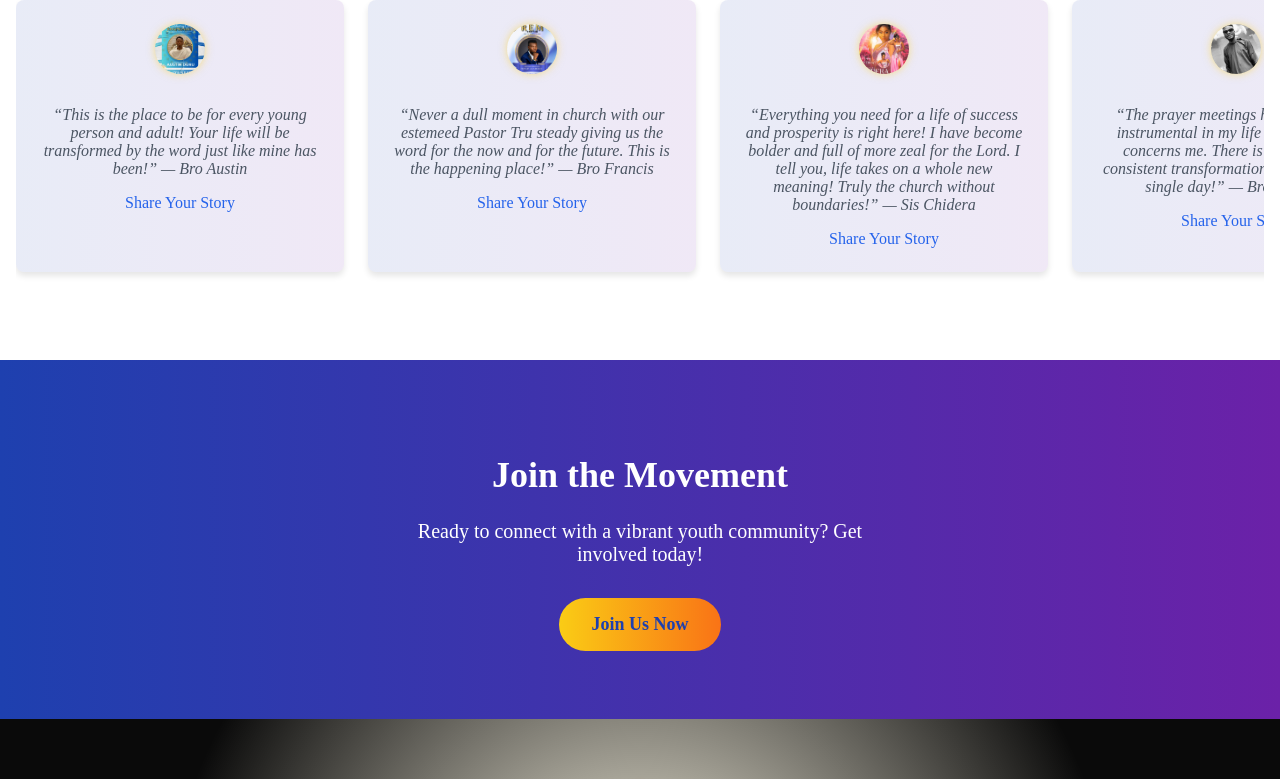
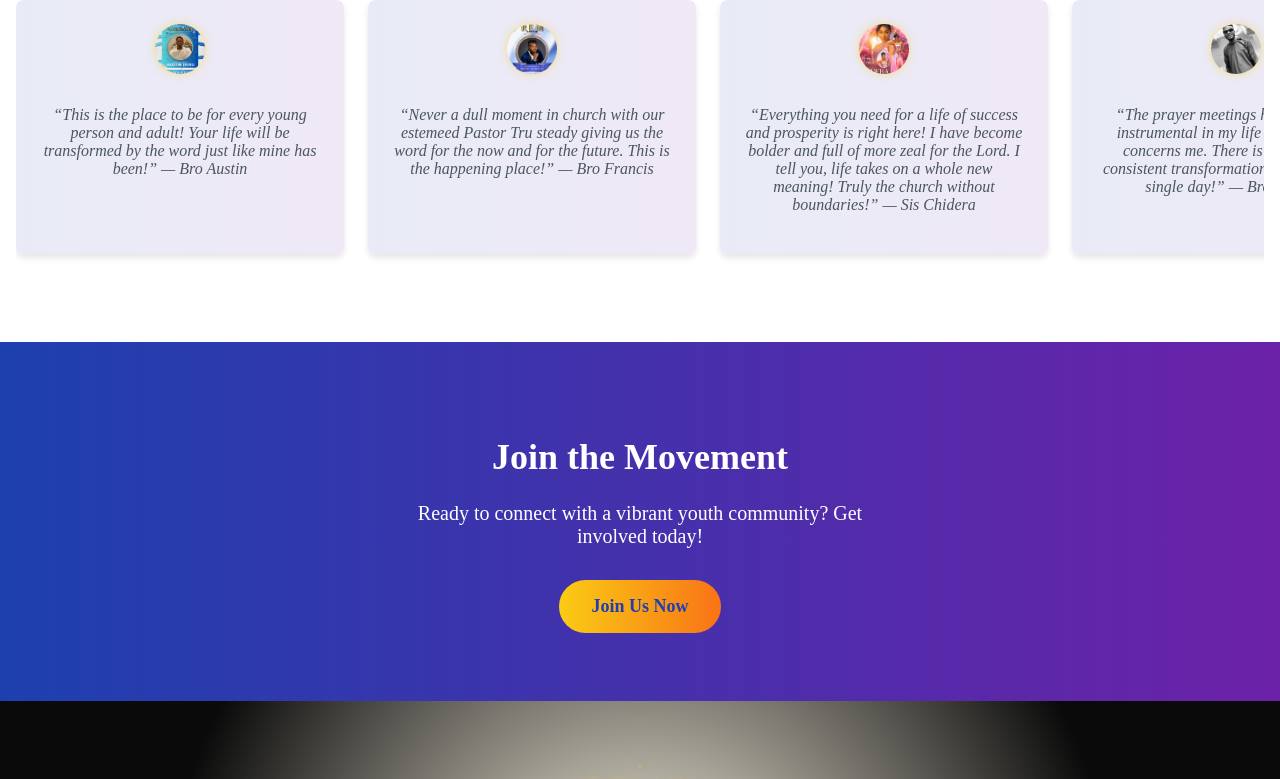
Before and after one commit to sophrone/cebigchurch, a Next.js app: page / in a window 1280 px wide. Shown: the part 1750-2529 px from the top of the page. Built offline with nearby package versions, Linux system fonts and the light colour scheme.

Commit message:
Remove testimony link

```diff
--- a/app/Home.module.css
+++ b/app/Home.module.css
@@ -576,16 +576,6 @@
   text-align: center;
 }
 
-.testimonyLink {
-  color: #2563eb;
-  text-decoration: none;
-  font-weight: 500;
-}
-
-.testimonyLink:hover {
-  text-decoration: underline;
-}
-
 .cta {
   padding: 3rem 1rem;
   background: linear-gradient(90deg, #1e40af, #6b21a8);
--- a/app/page.tsx
+++ b/app/page.tsx
@@ -154,12 +154,6 @@ export default function Home() {
                 <p className={`${styles.testimonyText} font-montserrat italic`}>
                   {testimony.text} — {testimony.author}
                 </p>
-                <Link
-                  href="/testimony"
-                  className={`${styles.testimonyLink} font-montserrat`}
-                >
-                  Share Your Story
-                </Link>
               </div>
             ))}
           </div>
```
